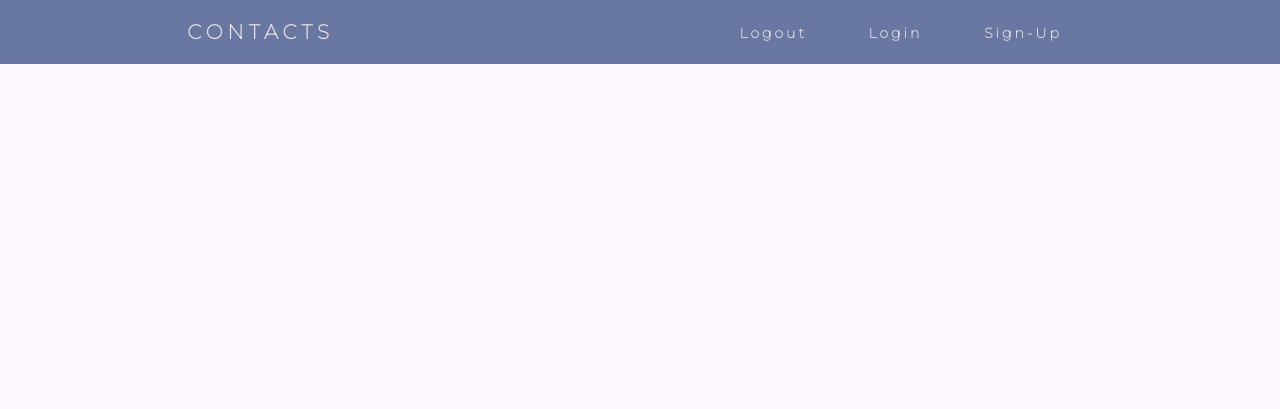
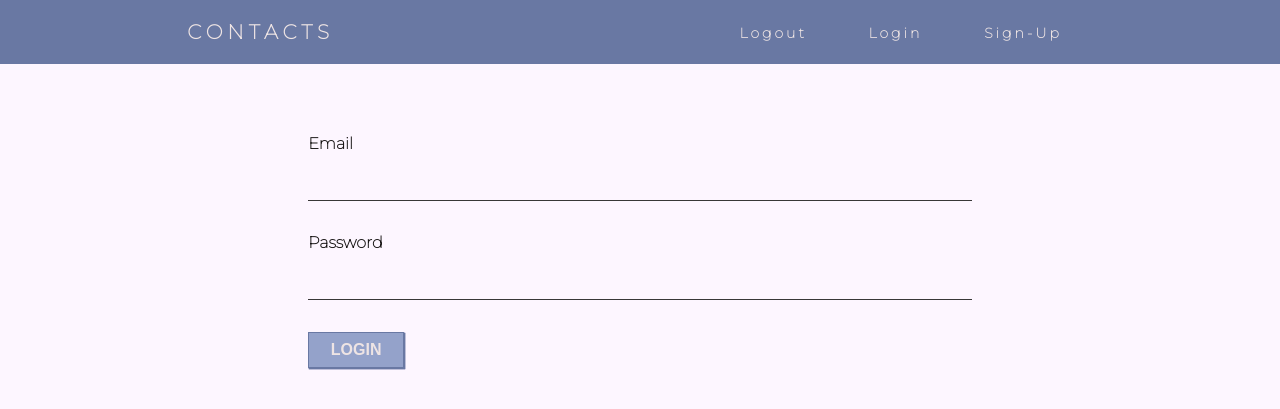
Before and after one commit to Fbossio/Contacts, a Flask app: page / in a window 1280 px wide. Shown: the top 409 px of the page. Run offline with Flask 2, Linux system fonts and the light colour scheme.

Commit message:
Add login page

```diff
--- a/website/auth.py
+++ b/website/auth.py
@@ -3,6 +3,7 @@ from .models import User
 from werkzeug.security import generate_password_hash, check_password_hash
 from . import db
 from flask_login import login_user, login_required, logout_user, current_user
+from .forms import Register, Login
 
 
 auth = Blueprint('auth', __name__)
@@ -10,7 +11,8 @@ auth = Blueprint('auth', __name__)
 
 @auth.route('/')
 def login():
-    return render_template('base.html')
+    form = Login()
+    return render_template('login.html', form=form)
 
 
 @auth.route('/logout')
--- /dev/null
+++ b/website/forms.py
@@ -0,0 +1,16 @@
+from flask_wtf import FlaskForm
+from wtforms import StringField, PasswordField
+from wtforms.validators import DataRequired, InputRequired, Length, Email, EqualTo
+
+
+class Register(FlaskForm):
+    name = StringField('Name', validators=[DataRequired()])
+    email = StringField('Email', validators=[DataRequired(), Email()])
+    password1 = StringField('Password', validators=[
+                            DataRequired(), Length(min=7), EqualTo('password2')])
+    password2 = StringField('Confirm Password', validators=[DataRequired()])
+
+
+class Login(FlaskForm):
+    email = StringField('Email', validators=[DataRequired(), Email()])
+    password = StringField('Password', validators=[DataRequired()])
--- a/website/static/style.css
+++ b/website/static/style.css
@@ -1,20 +1,31 @@
 :root {
   --background-color-1: rgb(253, 246, 255);
   --background-color-2: rgb(105, 120, 163);
+  --background-color-3: rgb(148, 162, 202);
   --font-color-1: rgb(238, 228, 228);
-  --font-color-2: rgb(48, 44, 44);
+  --font-color-2: rgb(24, 21, 21);
+  --font-color-3: rgb(94, 92, 92);
+  --border-color-1: rgb(56, 55, 55);
+  --border-color-2: rgb(33, 75, 33);
+  --background-button: rgb(74, 139, 74);
+  --shadow-color: rgba(26, 25, 25, 0.55);
 }
 
-/* General settings */
+/* Reset Default Styles */
+
 * {
-  margin: 0px;
-  padding: 0px;
+  margin: 0;
+  padding: 0;
   box-sizing: border-box;
-  font-family: "Montserrat", sans-serif;
+  -webkit-appearance: none;
 }
 
+/* General Styles */
+
 body {
+  font-family: "Montserrat", sans-serif;
   background-color: var(--background-color-1);
+  color: var(--font-color-2);
 }
 
 /* Navegation Bar */
@@ -96,3 +107,78 @@ body {
     display: block;
   }
 }
+
+/* Container */
+
+.container {
+  width: 90%;
+  margin: 0 auto;
+  margin-top: 2rem;
+  display: flex;
+  justify-content: center;
+}
+
+/* Forms */
+
+/* Form Container */
+.form-container {
+  display: flex;
+  width: 80%;
+  flex-direction: column;
+  justify-content: center;
+  align-items: center;
+  padding: 0.375rem;
+}
+
+.login-form {
+  width: 80%;
+  padding: 2rem;
+}
+
+/* Form-group */
+
+.form-group {
+  display: flex;
+  flex-direction: column;
+  justify-content: center;
+  width: 100%;
+  margin-bottom: 2rem;
+}
+
+.form-input {
+  width: 100%;
+  height: 3rem;
+  padding-left: 0.375rem;
+  padding-top: 1rem;
+  font-size: 1.2rem;
+  border: none;
+  border-bottom: 1px solid var(--border-color-1);
+  outline: none;
+  background-color: inherit;
+}
+
+.form-button {
+  padding: 0.5rem;
+  background-color: var(--background-color-3);
+  color: var(--font-color-1);
+  border: 1px solid var(--background-color-2);
+  width: 6rem;
+  cursor: pointer;
+  font-size: 1rem;
+  text-transform: uppercase;
+  font-weight: bold;
+  box-shadow: 1px 1px 1px 0px var(--background-color-2),
+    1px 1px 1px 0px var(--background-color-2),
+    1px 1px 1px 0px var(--background-color-2);
+  -webkit-box-shadow: 1px 1px 1px 0px var(--background-color-2),
+    1px 1px 1px 0px var(--background-color-2),
+    1px 1px 1px 0px var(--background-color-2);
+  -moz-box-shadow: 1px 1px 1px 0px var(--background-color-2),
+    1px 1px 1px 0px var(--background-color-2),
+    1px 1px 1px 0px var(--background-color-2);
+}
+
+.input-label {
+  color: var(--font-color-2);
+  font-weight: bold;
+}
--- a/website/templates/base.html
+++ b/website/templates/base.html
@@ -28,7 +28,7 @@
     />
     <!-- Main Styles -->
     <link rel="stylesheet" href="{{url_for('static', filename='style.css')}}" />
-    <title>Contacts</title>
+    <title>{% block title %} {% endblock %}</title>
   </head>
   <body>
     <!-- Navbar -->
@@ -45,6 +45,7 @@
         <div class="burger-line" id="line3"></div>
       </div>
     </nav>
+    <div class="container">{% block content %} {% endblock %}</div>
     <!-- Bootstrap Javascript -->
     <script
       src="https://code.jquery.com/jquery-3.5.1.slim.min.js"
--- /dev/null
+++ b/website/templates/login.html
@@ -0,0 +1,24 @@
+{% extends "base.html" %} {% block title %} Home {% endblock %} {% block content
+%}
+<div class="form-container">
+  <form class="login-form">
+    {{ form.csrf_token }}
+    <div class="form-group">
+      <label for="email" class="input-label"
+        ><span class="input-label-text">{{form.email.label}}</span></label
+      >
+      {{form.email(type='email', class_='form-input')}}
+    </div>
+
+    <div class="form-group">
+      <label for="password" class="input-label"
+        ><span class="input-label-text">{{form.password.label}}</span></label
+      >
+      {{form.password(class_='form-input')}}
+    </div>
+
+    <button class="form-button" type="submit">Login</button>
+  </form>
+</div>
+
+{% endblock %}
```
